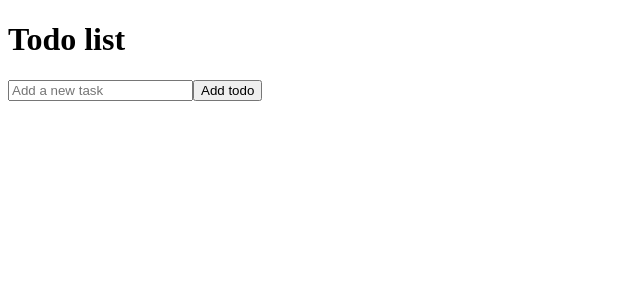
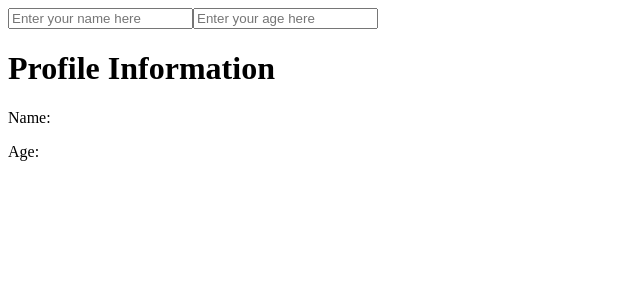
Before and after one commit to muxlisa-maxmudova/react.js.start, a React (Vite) app: page / in a window 1280 px wide. Shown: the top 300 px of the page, without its empty margins (0-640 px from the left). Built offline with nearby package versions, Linux system fonts and the light colour scheme.

Commit message:
Profile end

```diff
--- a/src/App.jsx
+++ b/src/App.jsx
@@ -1,8 +1,8 @@
-import ToDoList from "./Hooks/ToDoList.jsx";
+import Profile from "./Hooks/Profile.jsx";
 export const App = () => {
     return (
         <main>
-        <ToDoList/>
+        <Profile/>
         </main>
     )
 }
--- /dev/null
+++ b/src/Hooks/Profile.jsx
@@ -0,0 +1,37 @@
+import {useState} from "react"
+const Profile = () => {
+    const [profile, setProfile] = useState({
+        name:"",
+        age:"",
+    })
+    const handleChange = (e) => {
+        const { name, value} = e.target;
+        setProfile((prevProfile)=> ({
+            ...prevProfile,
+            [name]: value
+
+
+        }))
+    }
+
+    return (
+        <div>
+        <label>
+            <input
+            type="text"
+
+            placeholder="Enter your name here"
+            onChange={handleChange}/>
+            <input
+            type="text"
+
+            placeholder="Enter your age here"
+            onChange={handleChange}/>
+        </label>
+            <h1>Profile Information</h1>
+            <p>Name: {profile.name}</p>
+            <p>Age: {profile.age}</p>
+            </div>
+    )
+}
+export default Profile
```
